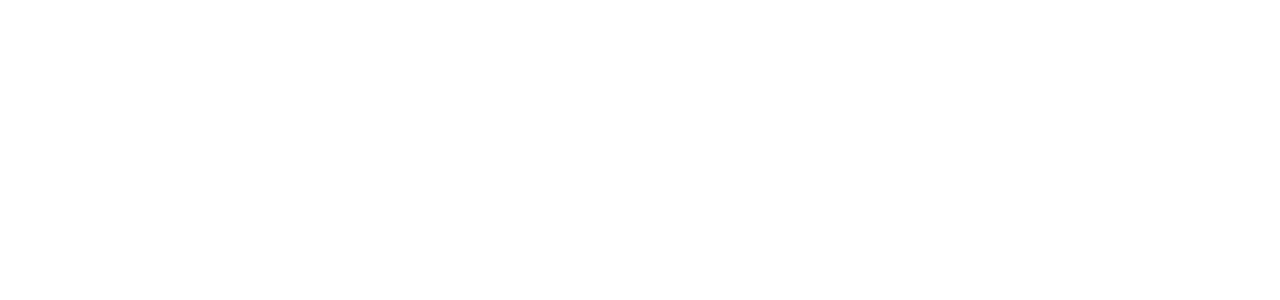
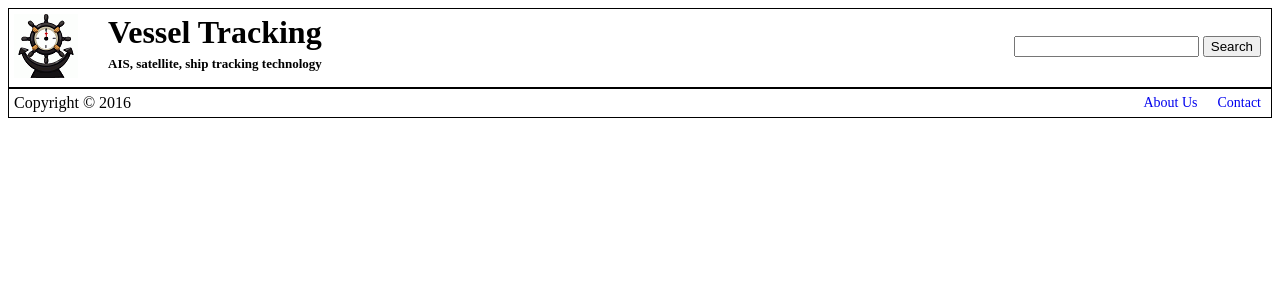
Before and after one commit to stominmetal/Site, a PHP site: page / in a window 1280 px wide. Before the commit the part shown is empty. Shown: the top 300 px of the page. Run offline with PHP 8.4, Linux system fonts and the light colour scheme.

Commit message:
Added-Header-Footer

```diff
--- /dev/null
+++ b/css/app.css
@@ -0,0 +1,53 @@
+/*GRID*/
+.row {
+    overflow: hidden;
+}
+
+.col {
+    display: block;
+    float: left;
+    margin: 5px;
+}
+
+.col-r {
+    float: right;
+}
+
+/* Document */
+header {
+    border: 1px solid black;
+
+}
+
+footer {
+    border: 1px solid black;
+}
+
+.headings {
+    font-family: Arial;
+    margin: 5px 10px;
+}
+
+header h1 {
+    margin: 0px 0px 5px;
+}
+
+header h2 {
+    font-size: 13px;
+    margin: 0px 0px 0px;
+}
+
+.search {
+    margin-top: 27px;
+    margin-right: 10px;
+}
+
+footer a {
+    text-decoration: none;
+    font-size: 14px;
+    margin: 6px 10px;
+}
+
+footer a:hover {
+    font-size: 19px;
+}
--- a/index.php
+++ b/index.php
@@ -1,7 +1,16 @@
-<?php
-/**
- * Created by PhpStorm.
- * User: Stoyan
- * Date: 05-Jul-16
- * Time: 1:06 PM
- */
+<!doctype html>
+<html lang="en">
+<head>
+    <meta charset="UTF-8">
+    <title>Document</title>
+    <link href='css/app.css' rel='stylesheet' type='text/css' />
+</head>
+<body>
+<!--Header-->
+<?php  include ("modules/_header.php"); ?>
+
+<!--Footer-->
+<?php include ("modules/_footer.php"); ?>
+
+</body>
+</html>
--- /dev/null
+++ b/modules/_footer.php
@@ -0,0 +1,7 @@
+<footer class="row">
+    <div class="col">
+        Copyright © 2016
+    </div>
+    <a class="col-r" href="#">Contact</a>
+    <a class="col-r" href="#">About Us</a>
+</footer>
--- /dev/null
+++ b/modules/_header.php
@@ -0,0 +1,16 @@
+<header class="row">
+    <a class="col" href="#">
+        <img src="images/logo.png" alt="Vessel Tracking">
+    </a>
+
+    <div class="col" >
+        <h1>Vessel Tracking</h1>
+        <h2>AIS, satellite, ship tracking technology</h2>
+    </div>
+
+    <div class="col col-r search">
+        <input type="text" name="searchbox">
+        <input type="button" name="submit" value="Search">
+    </div>
+
+</header>
```
Also changed, not shown: images/logo.png (added).
